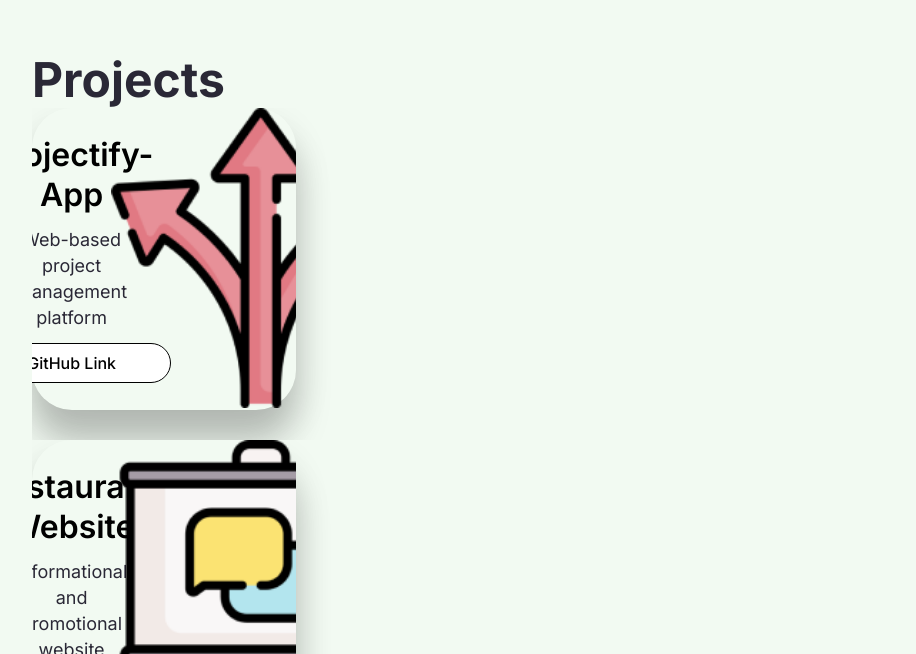
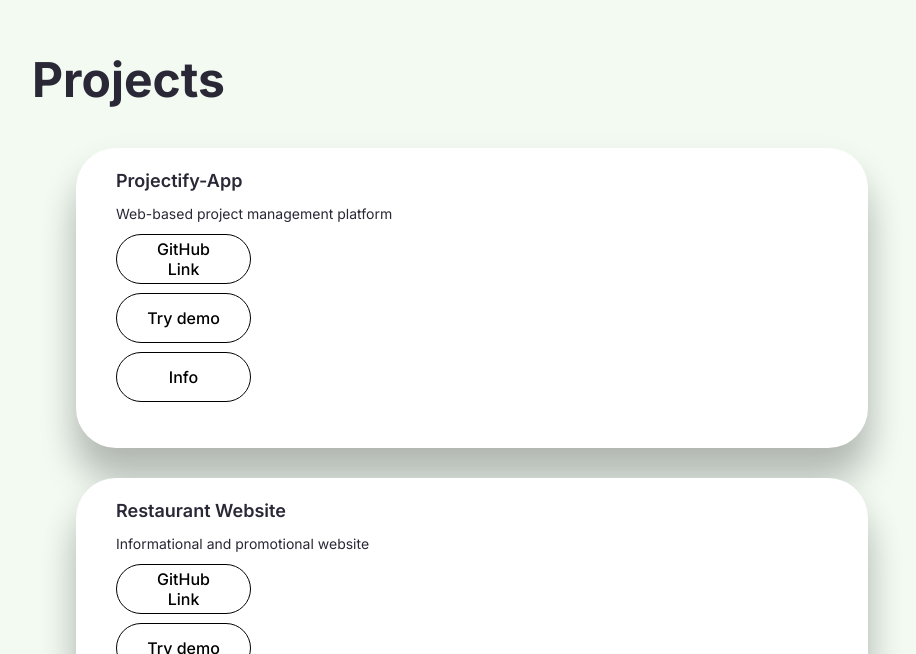
Before and after one commit to rukshonarad/personal-portfolio, a React (Create React App) app: page / in a window 1280 px wide. Shown: the part 2146-2800 px from the top of the page, without its empty margins (168-1084 px from the left). Built offline with nearby package versions, Linux system fonts and the light colour scheme.

Commit message:
Finish project section

```diff
--- a/src/design-system/Button/Button.css
+++ b/src/design-system/Button/Button.css
@@ -26,7 +26,6 @@
 
 .btn:hover {
     cursor: pointer;
-    background-color: var(--);
 
     box-shadow: var(--shadow-2xl);
     transition: all 0.5s;
--- a/src/page/home/sections/about/About.tsx
+++ b/src/page/home/sections/about/About.tsx
@@ -61,6 +61,9 @@ const Buttons = styled(Button)`
     display: flex;
     margin-bottom: var(--space-40);
     margin: 0 auto;
+    &:hover {
+        background-color: var(--primary-100);
+    }
 `;
 
 const About = () => {
--- a/src/page/home/sections/project/ProjectCard.tsx/ProjectCard.tsx
+++ b/src/page/home/sections/project/ProjectCard.tsx/ProjectCard.tsx
@@ -7,75 +7,86 @@ type Project = {
     description: string;
     githubLink: string;
     demoLink: string;
+    info: string;
 };
 
 type ProjectCardProps = {
     project: Project;
 };
 
-const ProjectCardBase = styled.div`
-    gap: var(--space-16);
-
-    display: flex;
-    overflow-x: auto;
-`;
-
 const ProjectCard = styled.div<{ name: string }>`
-    width: 30%;
-    display: flex;
+    width: 90%;
+    flex-wrap: wrap;
+    gap: 3rem;
     align-items: center;
-
+    justify-content: space-around;
+    height: 30rem;
+    background-color: white;
+    align-items: center;
+    margin: 0 auto;
     border-radius: var(--border-radius-40);
     box-shadow: var(--shadow-3xl);
+    padding: var(--space-20) var(--space-40);
     margin-bottom: var(--space-30);
-`;
 
-const ProjectTextWrapper = styled.div`
-    width: 30%;
-    display: flex;
-    flex-direction: column;
-    align-items: center;
-    text-align: center;
+    &:hover {
+        transform: scale(1.1);
+        transition: all 1s;
+    }
 `;
 
 const ProjectName = styled(Typography)`
-    margin-bottom: var(--space-12);
+    margin-bottom: var(--space-8);
+    margin: 0 auto;
+
+    margin-bottom: 1rem;
 `;
 
 const ProjectDescription = styled(Typography)`
-    margin-bottom: var(--space-12);
+    margin-bottom: 1rem;
 `;
-
-const ProjectImageWrapper = styled.div`
-    overflow: hidden;
-    img {
-        object-fit: cover;
-        height: 30rem;
+const ButtonWrapper = styled.div`
+    margin: 0 auto;
+    flex-wrap: wrap;
+    margin-bottom: var(--space-8);
+    Button {
+        &:hover {
+            background-color: var(--primary-100);
+        }
     }
 `;
-
 const ProjectCards = ({ project }: ProjectCardProps) => {
     return (
-        <ProjectCardBase>
         <ProjectCard name={project.name}>
-                <ProjectTextWrapper>
-                    <ProjectName variant="h5" weight="semibold">
+            <ProjectName variant="paragraphMD" weight="semibold">
                 {project.name}
             </ProjectName>
-                    <ProjectDescription variant="paragraphMD">
+            <ProjectDescription variant="subtitleLG">
                 {project.description}
             </ProjectDescription>
+
+            <ButtonWrapper>
                 <a href={project.githubLink}>
-                        <Button size="md" variant="outlined" shape="rounded">
+                    <Button size="sm" variant="outlined" shape="rounded">
                         GitHub Link
                     </Button>
                 </a>
-                </ProjectTextWrapper>
-                <ProjectImageWrapper>
-                    <img src={project.image} alt="Project" />
-                </ProjectImageWrapper>
+            </ButtonWrapper>
+            <ButtonWrapper>
+                <a href={project.demoLink}>
+                    <Button size="sm" variant="contained" shape="rounded">
+                        Try demo
+                    </Button>
+                </a>
+            </ButtonWrapper>
+            <ButtonWrapper>
+                <a href={project.info}>
+                    <Button size="sm" variant="outlined" shape="rounded">
+                        Info
+                    </Button>
+                </a>
+            </ButtonWrapper>
         </ProjectCard>
-        </ProjectCardBase>
     );
 };
 
--- a/src/page/home/sections/project/ProjectCard.tsx/data.ts
+++ b/src/page/home/sections/project/ProjectCard.tsx/data.ts
@@ -1,4 +1,4 @@
-import project1 from "../../../../../assets/forward 1.png";
+import project1 from "../../../../../assets/projectify.png";
 import project2 from "../../../../../assets/upload 1.png";
 import project3 from "../../../../../assets/infinite 1.png";
 
@@ -8,20 +8,23 @@ export const projects = [
         name: "Projectify-App",
         description: "Web-based project management platform",
         githubLink: "https://github.com/rukshonarad/projectify-app-ui",
-        demoLink: "http://localhost:3000/"
+        demoLink: "http://localhost:3000/",
+        info: "https://www.figma.com/file/e0MYFWFazJ2ImXcjoNm372/Projectify?type=design&node-id=43-524&mode=design&t=iZNUqtuElmiJXIzr-0"
     },
     {
         image: project3,
         name: "Restaurant Website",
         description: "Informational and promotional website",
         githubLink: "https://github.com/rukshonarad/restaurant-website-react",
-        demoLink: "http://localhost:3000/"
+        demoLink: "http://localhost:3000/",
+        info: "https://www.figma.com/file/e0MYFWFazJ2ImXcjoNm372/Projectify?type=design&node-id=43-524&mode=design&t=iZNUqtuElmiJXIzr-0"
     },
     {
         image: project2,
         name: "Furniture Website",
         description: "E-commerce website",
         githubLink: "https://github.com/rukshonarad/furniture-website-react",
-        demoLink: "http://localhost:3000/"
+        demoLink: "http://localhost:3000/",
+        info: "https://www.figma.com/file/e0MYFWFazJ2ImXcjoNm372/Projectify?type=design&node-id=43-524&mode=design&t=iZNUqtuElmiJXIzr-0"
     }
 ];
--- a/src/page/home/sections/project/Projects.tsx
+++ b/src/page/home/sections/project/Projects.tsx
@@ -11,6 +11,7 @@ const SectionBase = styled(Container)`
 
 const Title = styled(Typography)`
     color: var(--jaguar-900);
+    margin-bottom: var(--space-40);
 `;
 
 const ProjectCardsWrapper = styled.div`
--- a/src/page/home/sections/top-navigation/TopNavigation.tsx
+++ b/src/page/home/sections/top-navigation/TopNavigation.tsx
@@ -6,7 +6,7 @@ const links = [
     { text: "Home", link: "https://google.com" },
     { text: "About", link: "https://facebook.com" },
     { text: "Projects", link: "" },
-    { text: "Hire Me", link: "https://facebook.com" }
+    { text: "Get In Touch", link: "https://facebook.com" }
 ];
 const StyledLink = styled.nav`
     color: var(--jaguar-900);
```
Also changed, not shown: src/assets/projectify.png (added). Lines whose indentation alone changed are shown as unchanged.
